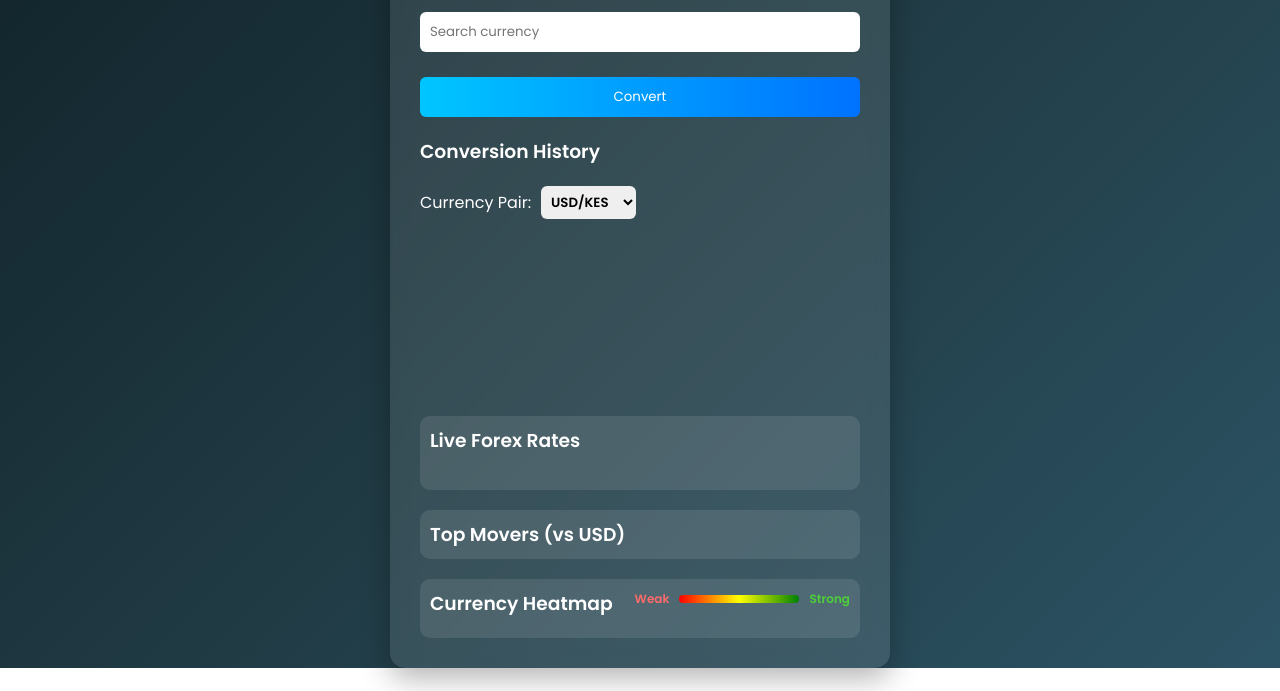
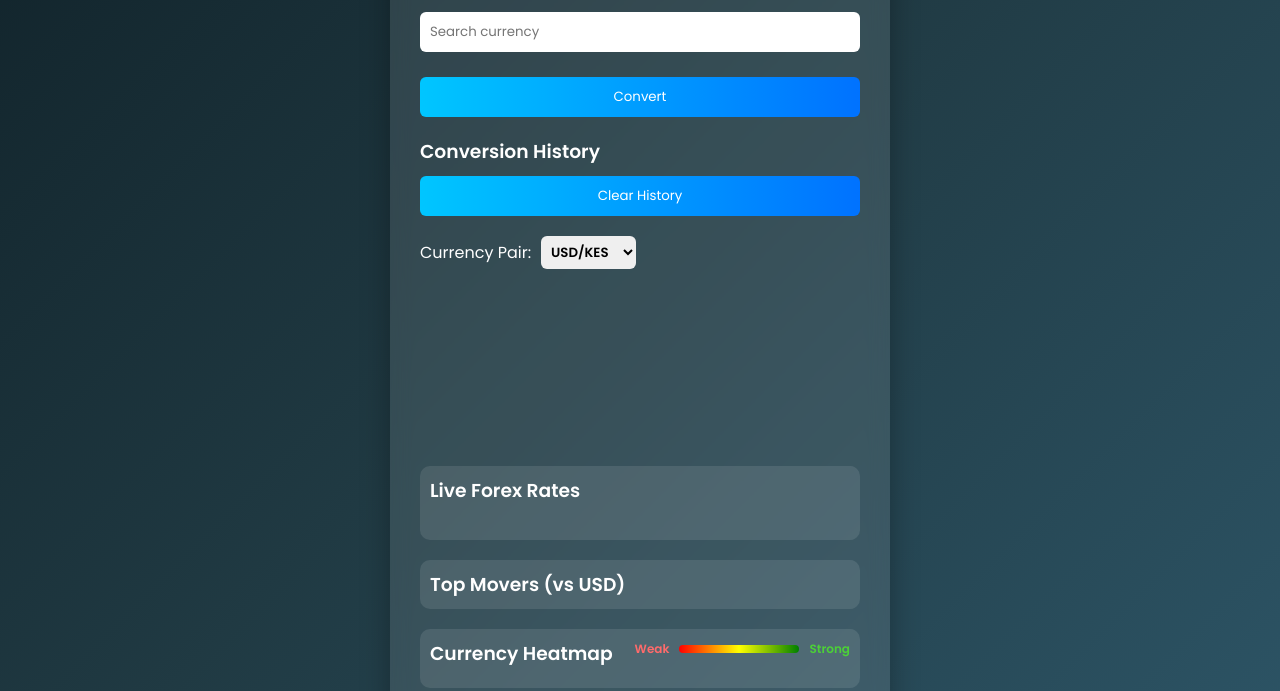
Before and after one commit to bertha-kaguu/currency-converter, a plain HTML site: page index.html in a window 1280 px wide. Shown: the part 277-968 px from the top of the page. Before the commit the page ends 945 px from the top, so only its background shows below. Drawn offline with nearby package versions, Linux system fonts and the light colour scheme; no server answers.

Commit message:
clear history button

```diff
--- a/index.html
+++ b/index.html
@@ -64,6 +64,7 @@
 <div class="history">
 
 <h3>Conversion History</h3>
+<button id="clearHistory">Clear History</button>
 
 <ul id="historyList"></ul>
 
```
